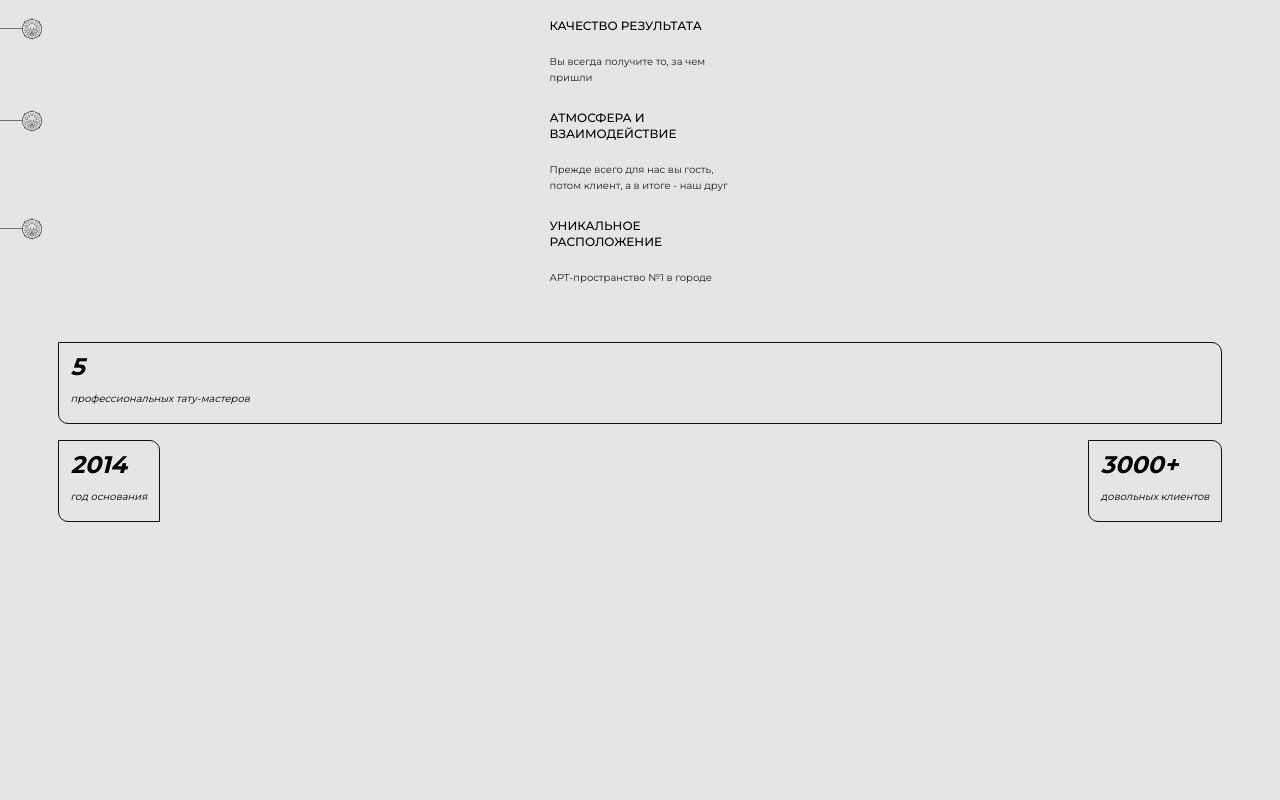
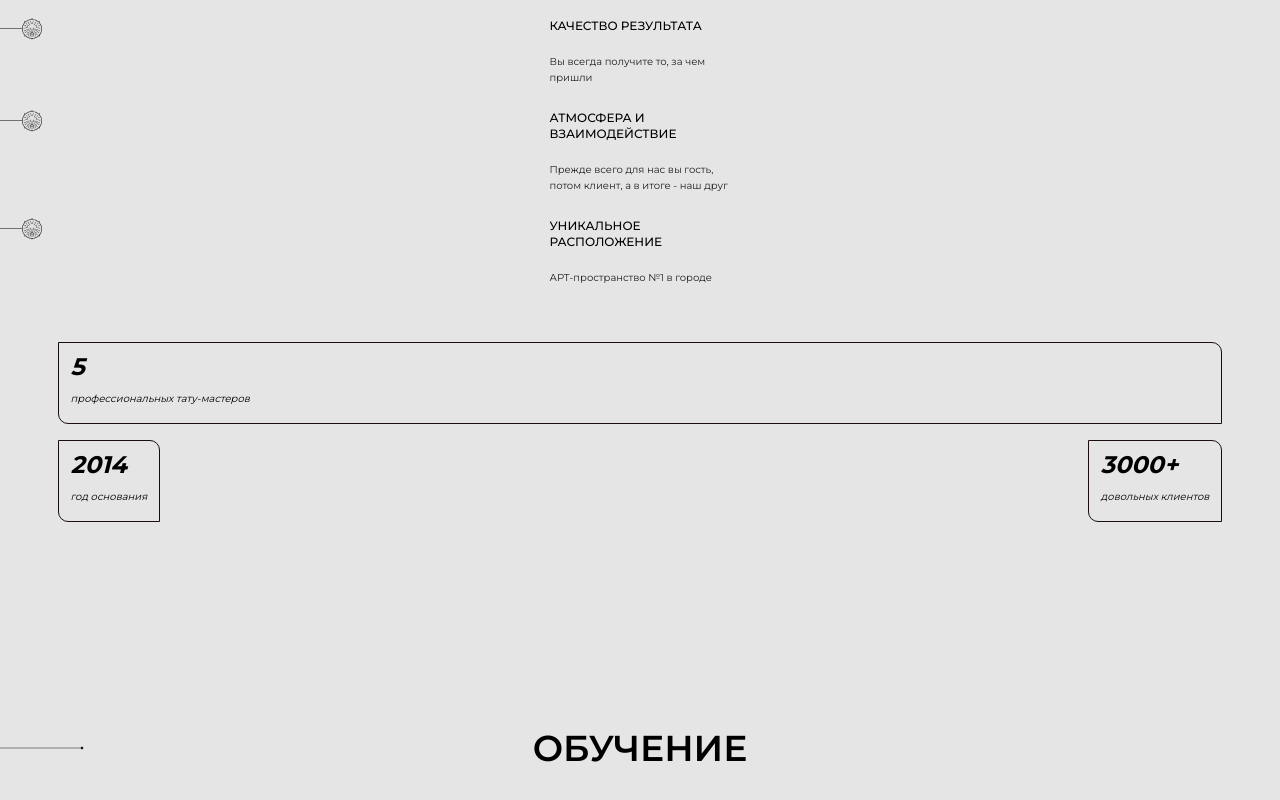
Before and after one commit to Prains/cktatto, a Next.js app: page / in a window 1280 px wide. Shown: the part 2595-3395 px from the top of the page. Before the commit the page ends 3173 px from the top, so only its background shows below. Built offline with nearby package versions, Linux system fonts and the light colour scheme.

Commit message:
add education block item article

```diff
--- /dev/null
+++ b/components/Mainpage/EducatuonBlock/EducationBlockItem/EducationBlockItem.tsx
@@ -0,0 +1,11 @@
+interface EducationBlockItemProps {
+  name: string;
+  advantages: string[];
+  price: number;
+}
+
+const EducationBlockItem = () => {
+  return <article></article>;
+};
+
+export default EducationBlockItem;
--- /dev/null
+++ b/components/Mainpage/EducatuonBlock/EducatuonBlock.tsx
@@ -0,0 +1,20 @@
+import { leftLine } from "@/images/burger";
+import Image from "next/image";
+
+const EducatuonBlock = () => {
+  return (
+    <section>
+      <h3 className="text-semibold mb-8 flex items-center justify-center uppercase">
+        <Image
+          src={leftLine}
+          alt="черная линия"
+          priority
+          className="absolute left-0"
+        />
+        обучение
+      </h3>
+    </section>
+  );
+};
+
+export default EducatuonBlock;
--- a/components/Mainpage/Mainpage.tsx
+++ b/components/Mainpage/Mainpage.tsx
@@ -2,6 +2,7 @@ import Stories from "../Stories/Stories";
 import mock from "./8Z_Xg94fa-OZfQcEwYASHPNqy7EiVV5ewviDYdyO1hIXazkzvcQvjGSkE9eYVW5hJV9xFo3EoIjE-qwiPikpBX5I 1.png";
 import AboutStudioBlock from "./AboutStudioBlock/AboutStudioBlock";
 import AdvantagesBlock from "./AdvantagesBlock/AdvantagesBlock";
+import EducatuonBlock from "./EducatuonBlock/EducatuonBlock";
 import MastersBlock from "./MastersBlock/MastersBlock";
 import MobileMainBlock from "./MobileMainBlock/MobileMainBlock";
 import PortfolioSlider from "./PortfolioSlider/PortfolioSlider";
@@ -32,6 +33,7 @@ const Mainpage = () => {
       <MastersBlock />
       <AboutStudioBlock />
       <AdvantagesBlock />
+      <EducatuonBlock />
     </main>
   );
 };
```
